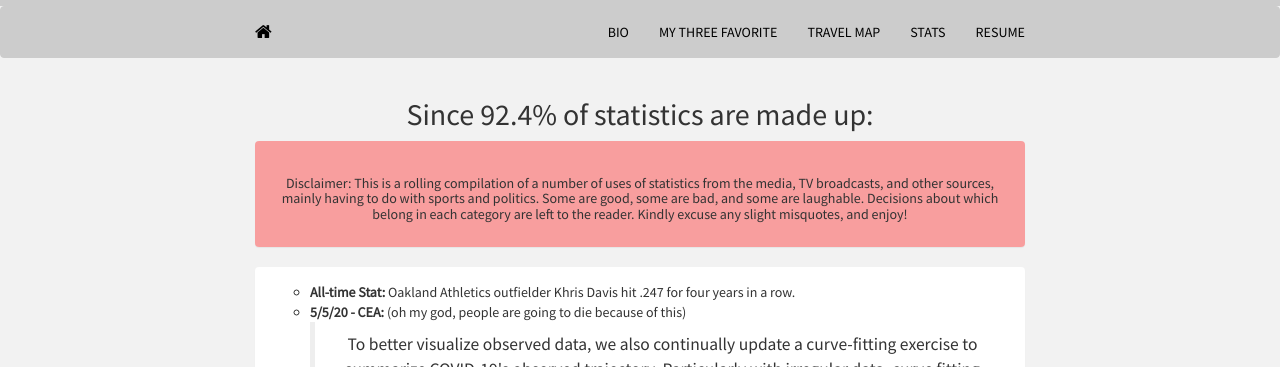
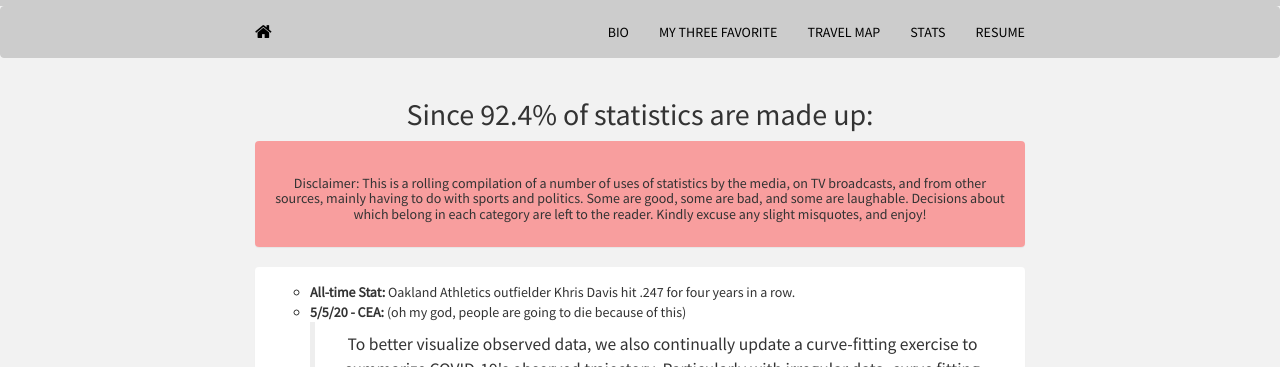
Before and after one commit to mrkaye97/mrkaye97.github.io, a Jekyll site: the page built from stats.html, in a window 1280 px wide. Shown: the top 367 px of the page. Built offline with Jekyll 4.4.1, drawn with Linux system fonts in a browser that asks for light colours; nearby versions of some CDN libraries; comment, search, counter and statistics services are not loaded.

Commit message:
Update stats.html

```diff
--- a/stats.html
+++ b/stats.html
@@ -20,7 +20,7 @@ Title: Random Stuff
 		<h2>Since 92.4% of statistics are made up:</h2>
 			<div class="panel panel-default", style="background-color:#FF4D4D80;">
 	    		<div class="panel-body">
-	    			<h3 style='font-size:100%; text-align:center;'>Disclaimer: This is a rolling compilation of a number of uses of statistics from the media, TV broadcasts, and other sources, mainly having to do with sports and politics. Some are good, some are bad, and some are laughable. Decisions about which belong in each category are left to the reader. Kindly excuse any slight misquotes, and enjoy! </h3>
+	    			<h3 style='font-size:100%; text-align:center;'>Disclaimer: This is a rolling compilation of a number of uses of statistics by the media, on TV broadcasts, and from other sources, mainly having to do with sports and politics. Some are good, some are bad, and some are laughable. Decisions about which belong in each category are left to the reader. Kindly excuse any slight misquotes, and enjoy! </h3>
 			  </div>
 			</div>
 		  </div>
```
